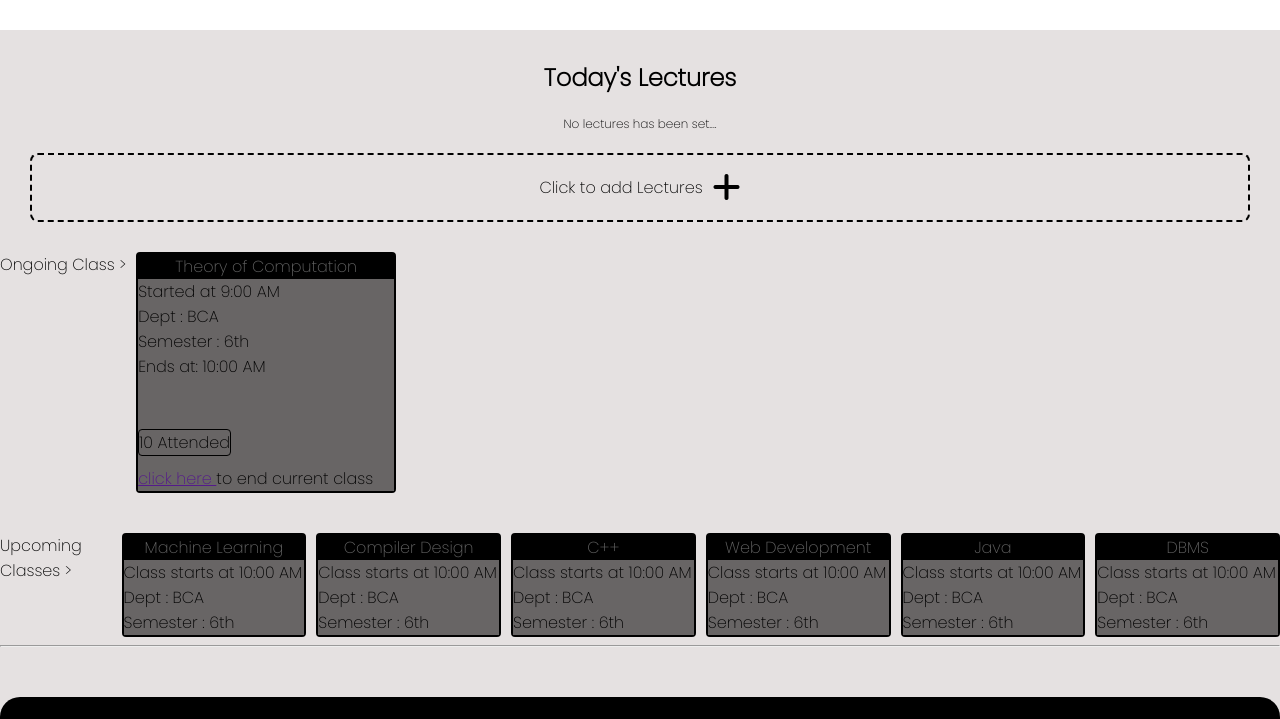
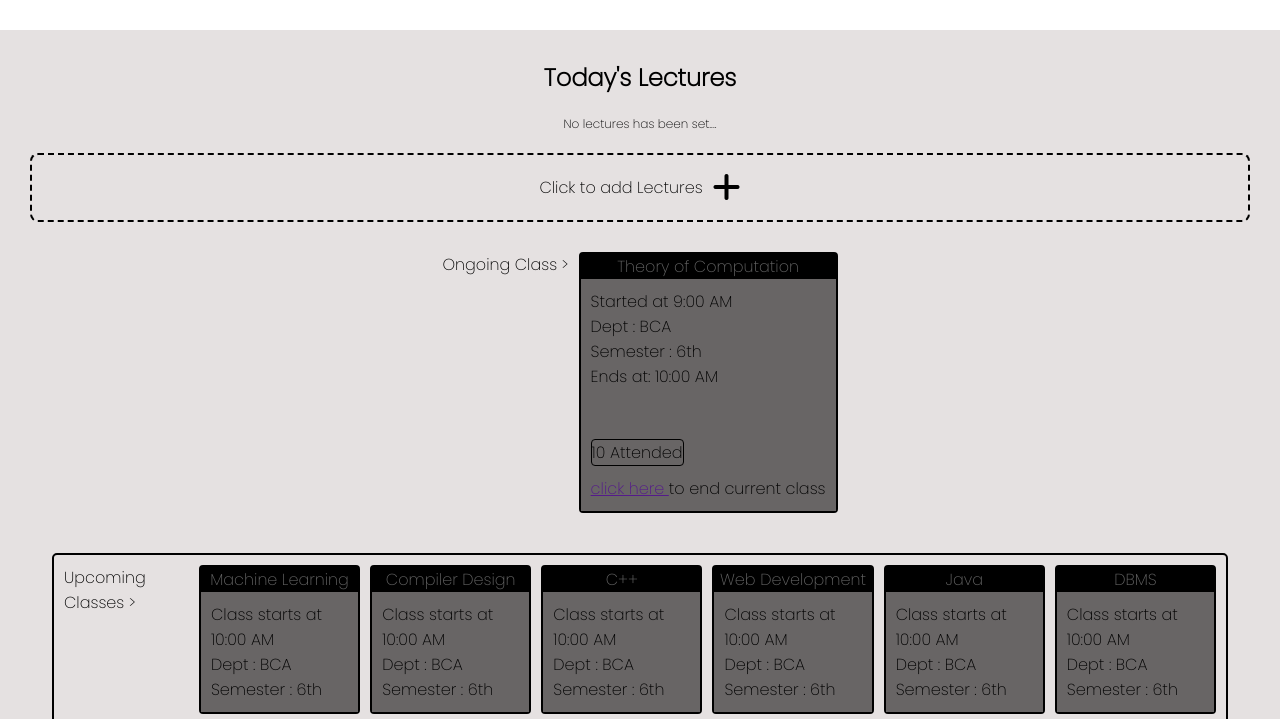
Before and after one commit to chandandas9353r/create_user, a plain HTML site: page teacher_dashboard.html in a window 1280 px wide. Shown: the part 115-834 px from the top of the page. Drawn offline with Linux system fonts and the light colour scheme.

Commit message:
stage 1- changes made to teachers dashboard

```diff
--- a/teacher_dashboard.css
+++ b/teacher_dashboard.css
@@ -79,7 +79,7 @@
      margin: 0;
      position: relative;
      left: 0%;
-     width: 20%;
+     width: max-content;
      height: 80%;
      /* display: flex; */
      flex-direction: column;
@@ -98,9 +98,22 @@
 
  }
 
+ .cards>div{
+    padding: 10px;
+ }
+
+
 
  .cards * {
      background-color: rgb(104, 101, 101);
+ }
+
+ .classes{
+    display: flex;
+    flex-direction: column;
+    align-items: center;
+    justify-content: center;
+    /* border: 2px solid black ; */
  }
 
  .upcomingClass {
@@ -108,13 +121,18 @@
      flex-direction: row;
      gap: 10px;
      margin-top: 40px;
-
+     border: 2px solid black;
+     padding: 10px;
+     border-radius: 5px;
+     width: 90%;
  }
 
  .ongoingClass {
     display: flex;
-     flex-direction: row;
-     gap: 10px;
+    flex-direction: row;
+    gap: 10px;
+    width: auto;
+    /* border: 2px solid black; */
 
  }
 
--- a/teacher_dashboard.html
+++ b/teacher_dashboard.html
@@ -33,7 +33,7 @@
 
     </div>
 
-
+<div class="classes">
     <div class="ongoingClass">
         <span>Ongoing Class ></span>
         <div class="cards">
@@ -119,7 +119,10 @@
 
 </div>
 
-<hr>
+</div>
+
+<br><br><br>
+
 <div class="heading2">
     <h2>Records</h2>
 </div>
```
